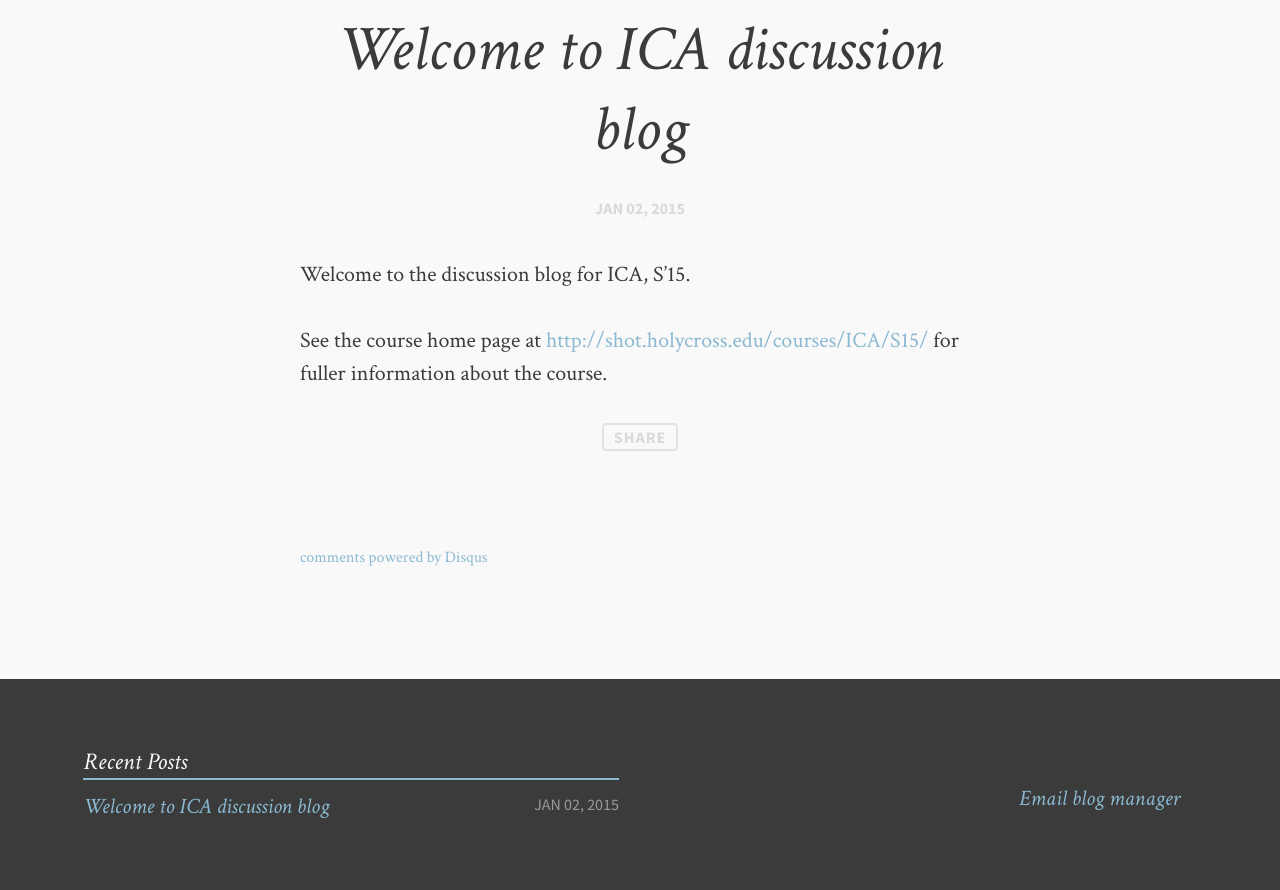
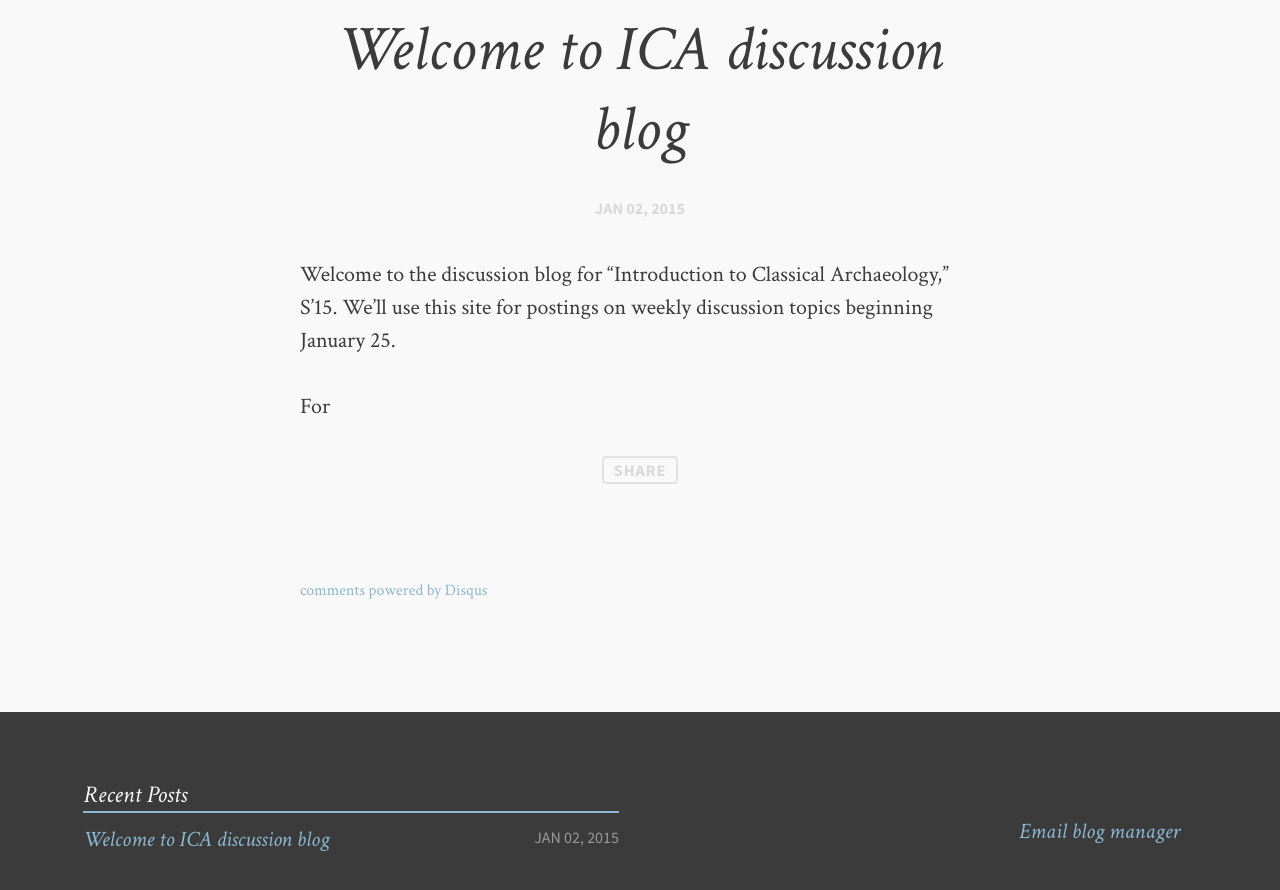
Before and after one commit to neelsmith/ica-s14, a Jekyll site: the page built from _posts/2015-01-02-welcome.md, in a window 1280 px wide and 900 px high, scrolled down 623 px. Shown: the top 890 px of the window. Built offline with Jekyll 4.4.1, drawn with Linux system fonts in a browser that asks for light colours; comment, search, counter and statistics services are not loaded.

```diff
--- a/_posts/2015-01-02-welcome.md
+++ b/_posts/2015-01-02-welcome.md
@@ -1,10 +1,10 @@
 ---
 layout: post
 title:  "Welcome to ICA discussion blog"
-categories: update
 comments: true
+
 ---
 
-Welcome to the discussion blog for ICA, S'15.
+Welcome to the discussion blog for "Introduction to Classical Archaeology," S'15.  We'll use this site for postings on weekly discussion topics beginning January 25.
 
-See the course home page at <http://shot.holycross.edu/courses/ICA/S15/> for fuller information about the course.
+For
```
